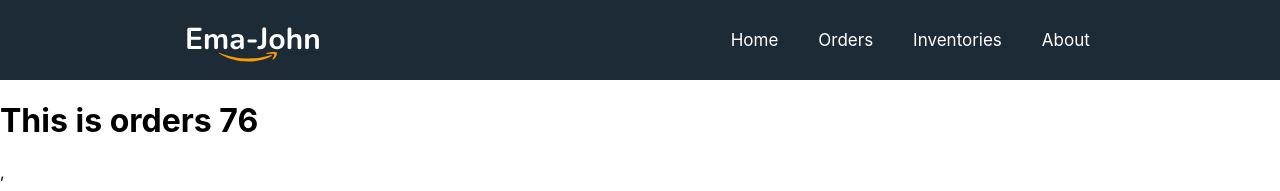
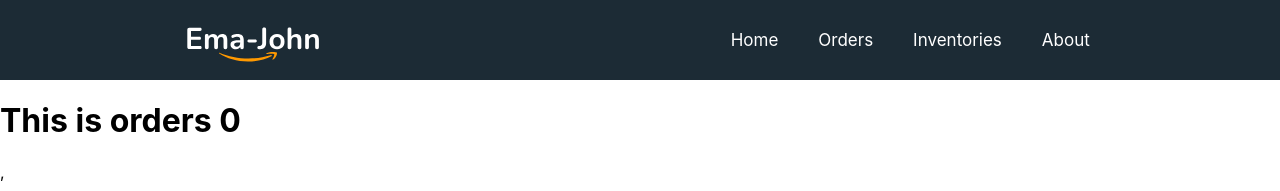
Before and after one commit to anupamapan9/ema-jhon, a React (Create React App) app: page /orders in a window 1280 px wide. Shown: the top 191 px of the page. Built offline with nearby package versions, Linux system fonts and the light colour scheme.

Commit message:
cart hook added

```diff
--- a/src/components/Orders/Orders.js
+++ b/src/components/Orders/Orders.js
@@ -1,11 +1,13 @@
 import React from 'react';
+import useCart from '../../hooks/useCart';
 import useProducts from '../../hooks/useProducts';
 
 const Orders = () => {
     const [products, setProducts] = useProducts();
+    const [cart, setCart] = useCart(products)
     return (
         <div>
-            <h1>This is orders {products.length}</h1>
+            <h1>This is orders {cart.length}</h1>
         </div>
     );
 };
--- /dev/null
+++ b/src/hooks/useCart.js
@@ -0,0 +1,21 @@
+import { useEffect, useState } from "react"
+import { getStoredCart } from "../utilities/fakedb";
+
+const useCart = (products) => {
+    const [cart, setCart] = useState([]);
+    useEffect(() => {
+        const storedCart = getStoredCart()
+        const savedCart = []
+        for (const id in storedCart) {
+            const addedProduct = products.find(product => product.id === id)
+            if (addedProduct) {
+                const quantity = savedCart[id]
+                addedProduct.quantity = quantity;
+                savedCart.push(savedCart)
+            }
+        }
+        setCart(savedCart)
+    }, [products])
+    return [cart, setCart];
+}
+export default useCart
--- a/src/hooks/useProducts.js
+++ b/src/hooks/useProducts.js
@@ -1,13 +1,12 @@
-const { useState, useEffect } = require("react")
+import { useEffect, useState } from "react"
 
 const useProducts = () => {
-    const [products, setProducts] = useState([]);
+    const [products, setProducts] = useState([])
     useEffect(() => {
         fetch('products.json')
             .then(res => res.json())
             .then(data => setProducts(data))
-
     }, [])
-    return [products, setProducts];
+    return [products, setProducts]
 }
-export default useProducts;
+export default useProducts
```
